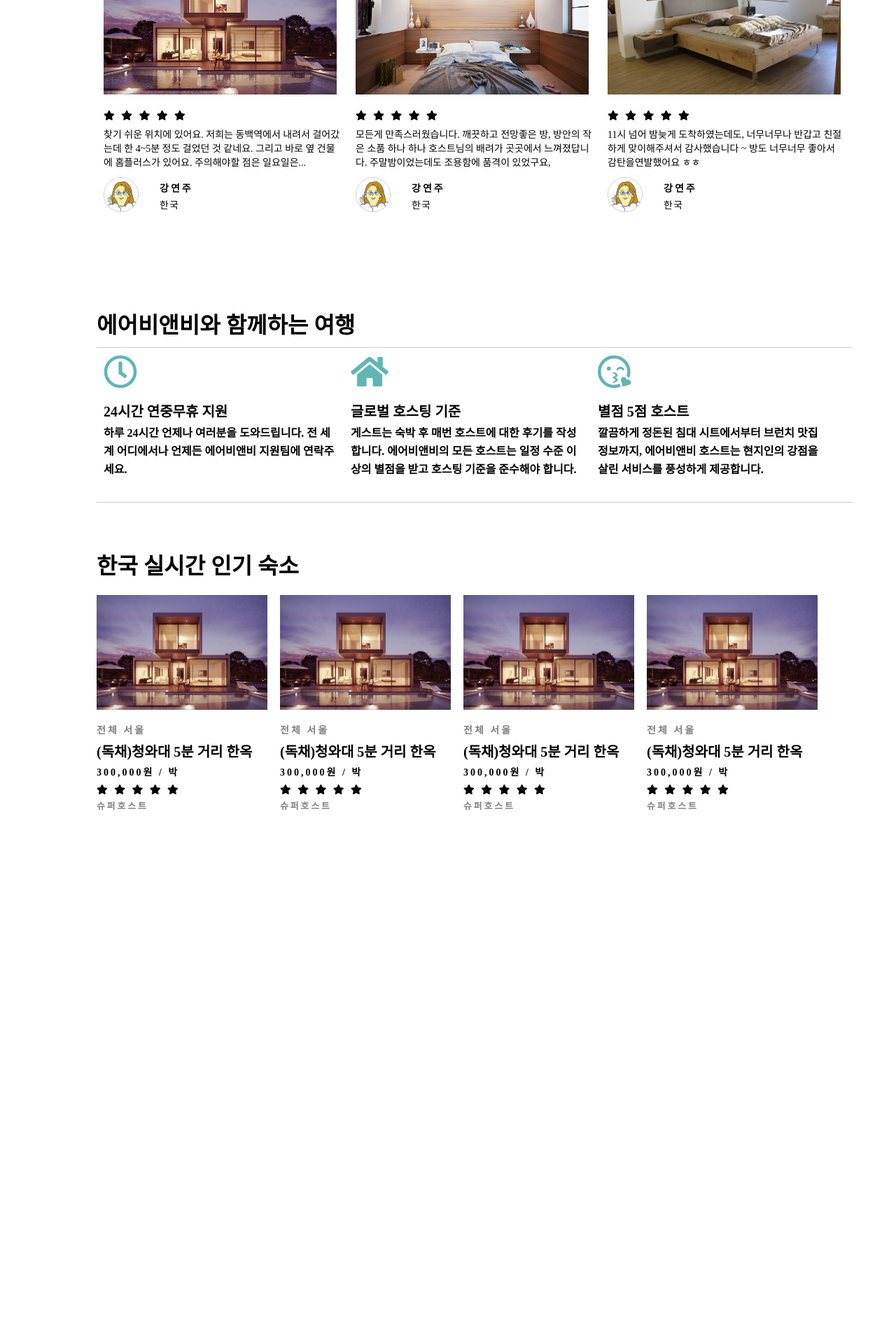
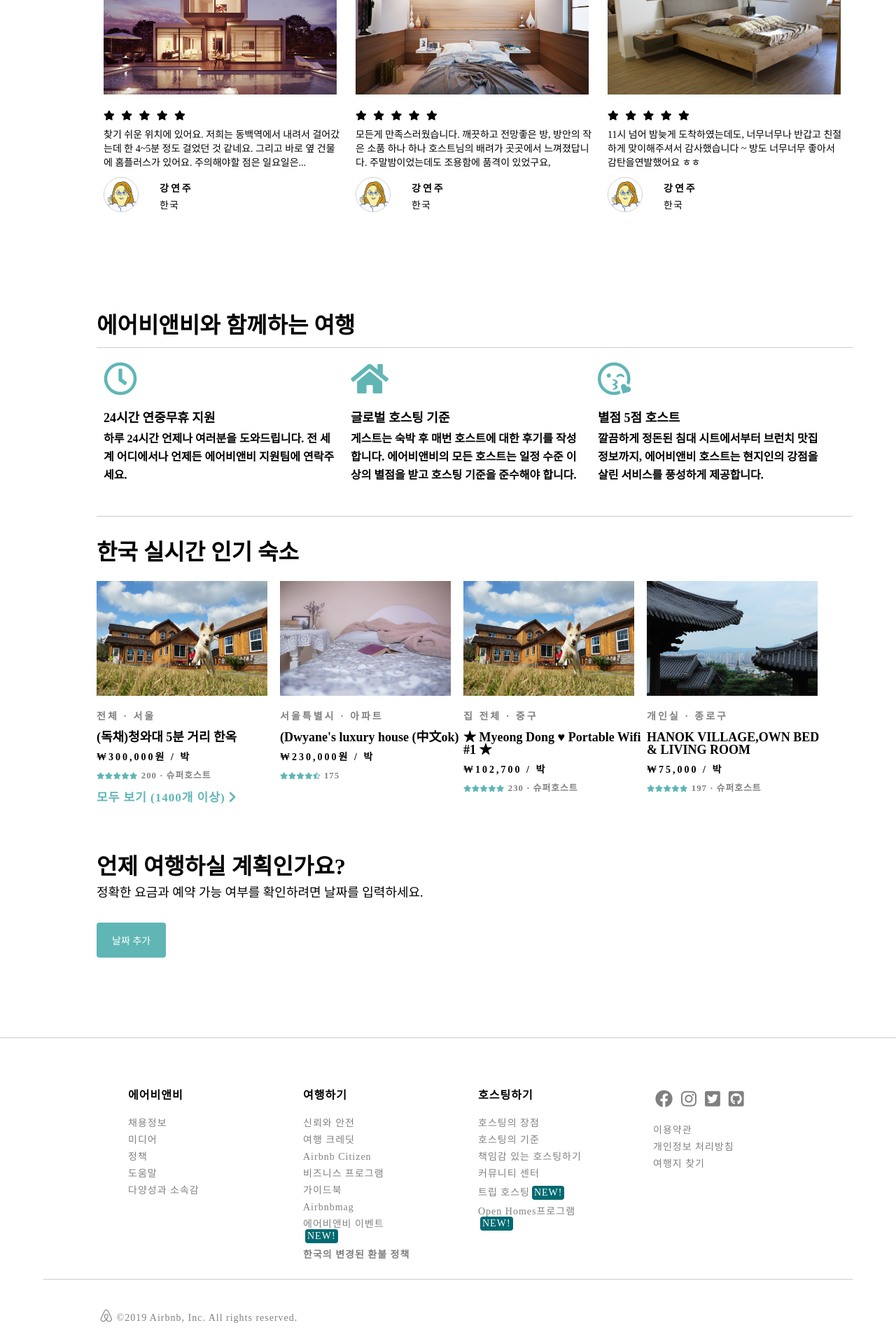
Before and after one commit to KangRachel/kangrachel.github.io, a Jekyll site: the page project/airbnb/index.html, which Jekyll copies as it is, in a window 1280 px wide. Shown: the part 1012-2932 px from the top of the page at 70% size. Built offline with Jekyll 4.4.1, drawn with Linux system fonts in a browser that asks for light colours; nearby versions of some CDN libraries; before the commit the page ends 2171 px from its top, so only the background shows below that.

Commit message:
[UPDATE]INDEX

```diff
--- a/project/airbnb/index.html
+++ b/project/airbnb/index.html
@@ -27,13 +27,13 @@
                         <div class="datebox">
                         <span>체크인</span>
                         <div class="dateItem">
-                        <input type="date" placeholder="년/월/일" name="checkinDate">
+                        <input id="check-in" type="date" placeholder="년/월/일" name="checkinDate">
                         </div>
                         </div>
                         <div class="datebox">
                           <span>체크아웃</span>
                           <div class="dateItem">
-                            <input type="date" placeholder="년/월/일" name="checkoutDate">
+                            <input id="check-out" type="date" placeholder="년/월/일" name="checkoutDate">
                           </div>
                         </div>
                       </div>
@@ -213,23 +213,23 @@
               </div>
             </div>
         </div>
-        <div class="wrap">
+        <div class="wrap" id="popular">
           <div class="title">
             <h2>한국 실시간 인기 숙소</h2>
           </div>
         <div class="popular-realtime">
           <div class="popular-item">
             <div class="popular-card">
-              <a href="#"><img src="./assets/architecture-1477041_1280.jpg" alt="popular-place-korea"></a>
+              <a href="#"><img src="./assets/korean-jindo-1846176_1920.jpg" alt="popular-place-korea"></a>
             </div>
             <div class="popular-types">
-              <span>전체 서울</span>
+              <span>전체 · 서울</span>
             </div>
             <div class="popular-title">
               <h3>(독채)청와대 5분 거리 한옥</h3>
             </div>
             <div class="popular-price">
-              <span>300,000원 / 박</span>
+              <span>₩300,000원 / 박</span>
             </div>
             <div class="popular-score">
               <span class="score">
@@ -239,22 +239,45 @@
                   <i class="fas fa-star"></i>
                   <i class="fas fa-star"></i>
               </span>
-              <span class="super-host">슈퍼호스트</span>
+              <span class="super-host">200 · 슈퍼호스트</span>
             </div>
           </div>
-        </div>
         <div class="popular-item">
             <div class="popular-card">
-              <a href="#"><img src="./assets/architecture-1477041_1280.jpg" alt="popular-place-korea"></a>
+              <a href="#"><img src="./assets/bed-1846251_1920.jpg" alt="popular-place-korea"></a>
             </div>
             <div class="popular-types">
-              <span>전체 서울</span>
+              <span>서울특별시 · 아파트</span>
             </div>
             <div class="popular-title">
-              <h3>(독채)청와대 5분 거리 한옥</h3>
+              <h3>(Dwyane's luxury house (中文ok)</h3>
             </div>
             <div class="popular-price">
-              <span>300,000원 / 박</span>
+              <span>₩230,000원 / 박</span>
+            </div>
+            <div class="popular-score">
+              <span class="score">
+                  <i class="fas fa-star"></i>
+                  <i class="fas fa-star"></i>
+                  <i class="fas fa-star"></i>
+                  <i class="fas fa-star"></i>
+                  <i class="fas fa-star-half-alt"></i>
+              </span>
+              <span class="super-host">175</span>
+            </div>
+          </div>
+        <div class="popular-item">
+            <div class="popular-card">
+              <a href="#"><img src="./assets/korean-jindo-1846176_1920.jpg" alt="popular-place-korea"></a>
+            </div>
+            <div class="popular-types">
+              <span>집 전체 · 중구</span>
+            </div>
+            <div class="popular-title">
+              <h3>★ Myeong Dong ♥ Portable Wifi #1 ★</h3>
+            </div>
+            <div class="popular-price">
+              <span>₩102,700 / 박</span>
             </div>
             <div class="popular-score">
               <span class="score">
@@ -264,21 +287,22 @@
                   <i class="fas fa-star"></i>
                   <i class="fas fa-star"></i>
               </span>
-              <span class="super-host">슈퍼호스트</span>
+
+              <span class="super-host">230 · 슈퍼호스트</span>
             </div>
           </div>
         <div class="popular-item">
             <div class="popular-card">
-              <a href="#"><img src="./assets/architecture-1477041_1280.jpg" alt="popular-place-korea"></a>
+              <a href="#"><img src="./assets/city-2669015_1920.jpg" alt="popular-place-korea"></a>
             </div>
             <div class="popular-types">
-              <span>전체 서울</span>
+              <span>개인실 · 종로구</span>
             </div>
             <div class="popular-title">
-              <h3>(독채)청와대 5분 거리 한옥</h3>
+              <h3>HANOK VILLAGE,OWN BED & LIVING ROOM</h3>
             </div>
             <div class="popular-price">
-              <span>300,000원 / 박</span>
+              <span>₩75,000 / 박</span>
             </div>
             <div class="popular-score">
               <span class="score">
@@ -288,33 +312,98 @@
                   <i class="fas fa-star"></i>
                   <i class="fas fa-star"></i>
               </span>
-              <span class="super-host">슈퍼호스트</span>
+              <span class="super-host">197 · 슈퍼호스트</span>
             </div>
           </div>
-        <div class="popular-item">
-            <div class="popular-card">
-              <a href="#"><img src="./assets/architecture-1477041_1280.jpg" alt="popular-place-korea"></a>
-            </div>
-            <div class="popular-types">
-              <span>전체 서울</span>
-            </div>
-            <div class="popular-title">
-              <h3>(독채)청와대 5분 거리 한옥</h3>
-            </div>
-            <div class="popular-price">
-              <span>300,000원 / 박</span>
-            </div>
-            <div class="popular-score">
-              <span class="score">
-                  <i class="fas fa-star"></i>
-                  <i class="fas fa-star"></i>
-                  <i class="fas fa-star"></i>
-                  <i class="fas fa-star"></i>
-                  <i class="fas fa-star"></i>
-              </span>
-              <span class="super-host">슈퍼호스트</span>
-            </div>
+        </div>
+          <div class="view-all">
+            <a href="#">
+              <span>모두 보기 (1400개 이상)  <i class="fas fa-chevron-right"></i></span>
+            </a>
           </div>
+        </div>
+        <div class="wrap">
+        <div class="add-date">
+          <div>
+            <h2>언제 여행하실 계획인가요?</h2>
+          </div>
+          <div><p>정확한 요금과 예약 가능 여부를 확인하려면 날짜를 입력하세요.</p>
+          </div>
+          <div class="btnbox">
+            <button class="date-btn" onclick="location.href='#check-in'"><span>날짜 추가</span></button>
+          </div>
+        </div>
+        </div>
+    </section>
+    <section class="footer">
+      <div class="wrap">
+        <div class="footer-item">
+          <div class="footer-category">
+          <span>에어비앤비</span>
+          </div>
+          <div class="footer-list">
+            <ul>
+              <li><a href="#">채용정보</a></li>
+              <li><a href="#">미디어</a></li>
+              <li><a href="#">정책</a></li>
+              <li><a href="#">도움말</a></li>
+              <li><a href="#">다양성과 소속감</a></li>
+            </ul>
+          </div>
+        </div>
+        <div class="footer-item">
+          <div class="footer-category">
+          <span>여행하기</span>
+          </div>
+          <div class="footer-list">
+            <ul>
+              <li><a href="#">신뢰와 안전</a></li>
+              <li><a href="#">여행 크레딧</a></li>
+              <li><a href="#">Airbnb Citizen</a></li>
+              <li><a href="#">비즈니스 프로그램</a></li>
+              <li><a href="#">가이드북</a></li>
+              <li><a href="#">Airbnbmag</a></li>
+              <li><a href="#">에어비앤비 이벤트</a><span>NEW!</span></li>
+              <li><a href="#"><strong>한국의 변경된 환불 정책</strong></a></li>
+            </ul>
+          </div>
+        </div>
+        <div class="footer-item">
+          <div class="footer-category">
+          <span>호스팅하기</span>
+          </div>
+          <div class="footer-list">
+            <ul>
+              <li><a href="#">호스팅의 장점</a></li>
+              <li><a href="#">호스팅의 기준</a></li>
+              <li><a href="#">책임감 있는 호스팅하기</a></li>
+              <li><a href="#">커뮤니티 센터</a></li>
+              <li><a href="#">트립 호스팅</a><span>NEW!</span></li>
+              <li><a href="#">Open Homes프로그램</a><span>NEW!</span></li>
+            </ul>
+          </div>
+        </div>
+        <div class="footer-item">
+          <div class="footer-category">
+          <span id="icon-link">
+              <a href="#"><i class="fab fa-facebook"></i></a>
+              <a href="#"><i class="fab fa-instagram"></i></a>
+              <a href="#"><i class="fab fa-twitter-square"></i></a>
+              <a href="#"><i class="fab fa-github-square"></i></a>
+          </span>
+          </div>
+          <div class="footer-list">
+            <ul>
+              <li><a href="#">이용약관</a></li>
+              <li><a href="#">개인정보 처리방침</a></li>
+              <li><a href="#">여행지 찾기</a></li>
+            </ul>
+          </div>
+        </div>
+      </div>
+      <div class="wrap" id="reserved">
+        <div>
+          <span><i class="fab fa-airbnb"></i>©2019 Airbnb, Inc. All rights reserved.</span>
         </div>
       </div>
     </section>
--- a/project/airbnb/style.css
+++ b/project/airbnb/style.css
@@ -155,12 +155,11 @@
 }
 
 .introduction > .wrap {
-    height: 280px;
+    height: 260px;
 
 }
 .introduction .title {
     padding: 5px 0;
-
 }
 .intro-box {
     width: 1080px;
@@ -168,8 +167,7 @@
     border-top: 1px solid #cccccc;
     border-bottom: 1px solid #cccccc;
     margin-bottom: 20px;
-
-
+    padding: 10px 0;
 }
 .intro-item {
     display: inline-block;
@@ -178,20 +176,21 @@
     height: 136px;
     padding: 10px;
 }
-
 .icon-box > i {
     font-size: 3em;
     padding-bottom: 20px;
     color: #60B6B5;
 }
-
 .text-box, .popular-title  > h3 {
-    font-size: 20px;
-    font-weight: 700;
+    font-size: 18px;
+    font-weight: 600;
     padding: 3px 0;
 }
 .text-box > p {
     font-size: 16px;
+}
+#popular {
+    height: 400px;
 }
 .popular-item {
     display: inline-block;
@@ -199,13 +198,116 @@
     width: 262px;
     height: 280px;
 }
+.popular-realtime {
+    height: 310px;
+}
 .popular-card img {
     width: 244px;
     height: 164px;
     padding: 10px 0;
 }
+.popular-score > .score {
+    font-size: 10px;
+    color: #60B6B5;
+    letter-spacing: -1px;
+    display: inline;
+}
 .popular-types, .super-host {
     font-size: 0.8em;
     color: grey;
     font-weight: 600;
+    letter-spacing: 1px;
 }
+.super-host {
+    display: inline;
+    padding: 0 5px;
+
+}
+.view-all {
+    clear: both;
+}
+.view-all span {
+    color: #60B6B5;
+    font-size: 17px;
+    font-weight: 600;
+    letter-spacing: 1px;
+}
+.view-all > a {
+    text-decoration: none;
+    color: #60B6B5;
+}
+.add-date .btnbox{
+    margin: 30px 0;
+}
+.date-btn {
+    background: #60B6B5;
+    padding: 15px 22px;
+    border-radius: 4px;
+    border: 0px;
+    font-weight: 500;
+    font-size: 14px;
+    color: white;
+}
+.introduction {
+    border-bottom: 1px solid #cccccc;
+}
+.footer .wrap {
+    height: 280px;
+    border-bottom: 1px solid #cccccc;
+}
+.footer-item {
+    display: inline-block;
+    width: 160px;
+    float: left;
+    padding: 0 45px;
+}
+.footer-category > span {
+    font-size: 16px;
+    font-weight: 700;
+    letter-spacing: 1px;
+    margin-bottom: 20px
+}
+.footer-list  li {
+    color: grey;
+    font-weight: 500;
+    letter-spacing: 1px;
+    padding: 5px 0;
+    font-size: 14px;
+}
+
+.footer-list a {
+    text-decoration: none;
+    color: grey;
+}
+#icon-link a {
+    text-decoration: none;
+    color: grey;
+    font-size: 25px;
+    padding: 0 3px;
+}
+#reserved {
+    height: 60px;
+    padding-top: 32px;
+    border-bottom: 0;
+}
+#reserved span {
+    color: grey;
+    font-size: 14px;
+    letter-spacing: 1px;
+    font-weight: 500;
+}
+
+#reserved i {
+    font-size: 20px;
+    padding: 0px 5px;
+}
+li span {
+    display: inline-block;
+    background: #006a70;
+    border-radius: 4px;
+    color: white;
+    font-weight: 500;
+    padding: 3px;
+    border: 0;
+    margin: 0 3px;
+}
```
Also changed, not shown: project/airbnb/assets/bed-1846251_1920.jpg (added), project/airbnb/assets/city-2669015_1920.jpg (added), project/airbnb/assets/hotel-1749602_1920.jpg (added), project/airbnb/assets/hotel-1979406_1920.jpg (added), project/airbnb/assets/korean-jindo-1846176_1920.jpg (added), 2 other files.
